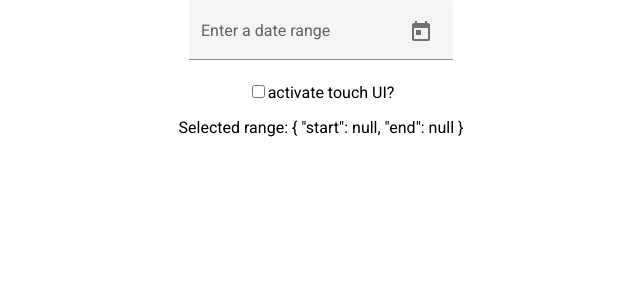
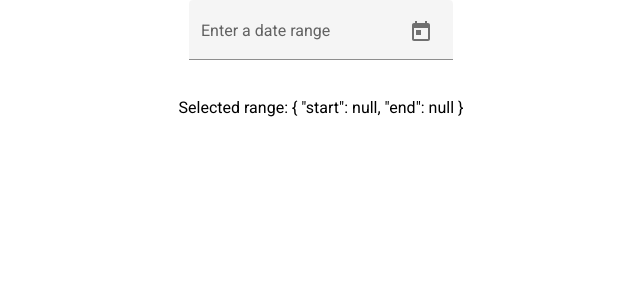
Before and after one commit to vishnu323/example-ng-date-range-picker-custom-ranges-qgr1h5, an Angular app: page / in a window 1280 px wide. Shown: the top 300 px of the page, without its empty margins (319-959 px from the left). Built offline with nearby package versions, Linux system fonts and the light colour scheme.

Commit message:
3 files modified

```diff
--- a/src/app/app.component.html
+++ b/src/app/app.component.html
@@ -1,6 +1,7 @@
-<mat-form-field appearance="fill">
+<mat-form-field appearance="fill" (click)="handleDateRangeInputClick()">
   <mat-label>Enter a date range</mat-label>
-  <mat-date-range-input [formGroup]="range" [rangePicker]="picker">
+  <mat-date-range-input [formGroup]="range" [rangePicker]="picker"
+  >
     <input matStartDate formControlName="start" placeholder="Start date" />
     <input matEndDate formControlName="end" placeholder="End date" />
   </mat-date-range-input>
@@ -8,16 +9,7 @@
   <mat-date-range-picker
     #picker
     [calendarHeaderComponent]="ExampleHeaderComponent"
-    [touchUi]="isTouchUIActivated"
   ></mat-date-range-picker>
 </mat-form-field>
 
-<div>
-  <input
-    id="touchUiCheckbox"
-    type="checkbox"
-    (change)="isTouchUIActivated = !isTouchUIActivated"
-  /><label for="touchUiCheckbox">activate touch UI?</label>
-</div>
-
 <p>Selected range: {{ range.value | json }}</p>
--- a/src/app/app.component.ts
+++ b/src/app/app.component.ts
@@ -1,7 +1,7 @@
-import { Component } from '@angular/core';
+import { Component,ViewChild } from '@angular/core';
 import { FormControl, FormGroup } from '@angular/forms';
 import { ExampleHeaderComponent } from './example-header/example-header.component';
-
+import { MatDateRangePicker } from '@angular/material/datepicker';
 @Component({
   selector: 'app-root',
   templateUrl: './app.component.html',
@@ -10,11 +10,14 @@ import { ExampleHeaderComponent } from './example-header/example-header.componen
 export class AppComponent {
   // make ExampleHeaderComponent type available in our template:
   readonly ExampleHeaderComponent = ExampleHeaderComponent;
+  @ViewChild('picker') datePicker: MatDateRangePicker<Date>;
+  public handleDateRangeInputClick =() =>{
+    this.datePicker.open();
+
+  }
 
   range = new FormGroup({
     start: new FormControl(),
     end: new FormControl(),
   });
-
-  isTouchUIActivated = false;
 }
```
Also changed, not shown: src/app/app.component.scss (line endings or trailing spaces).
